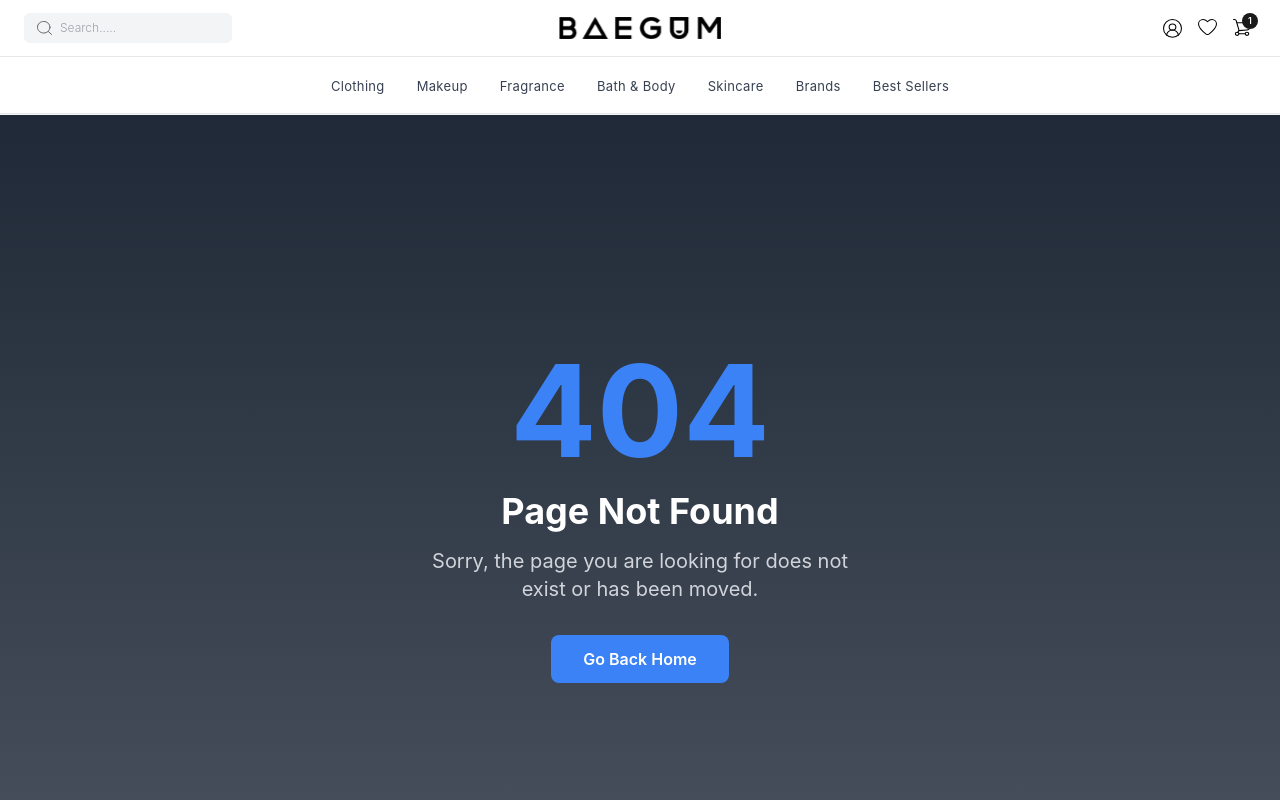
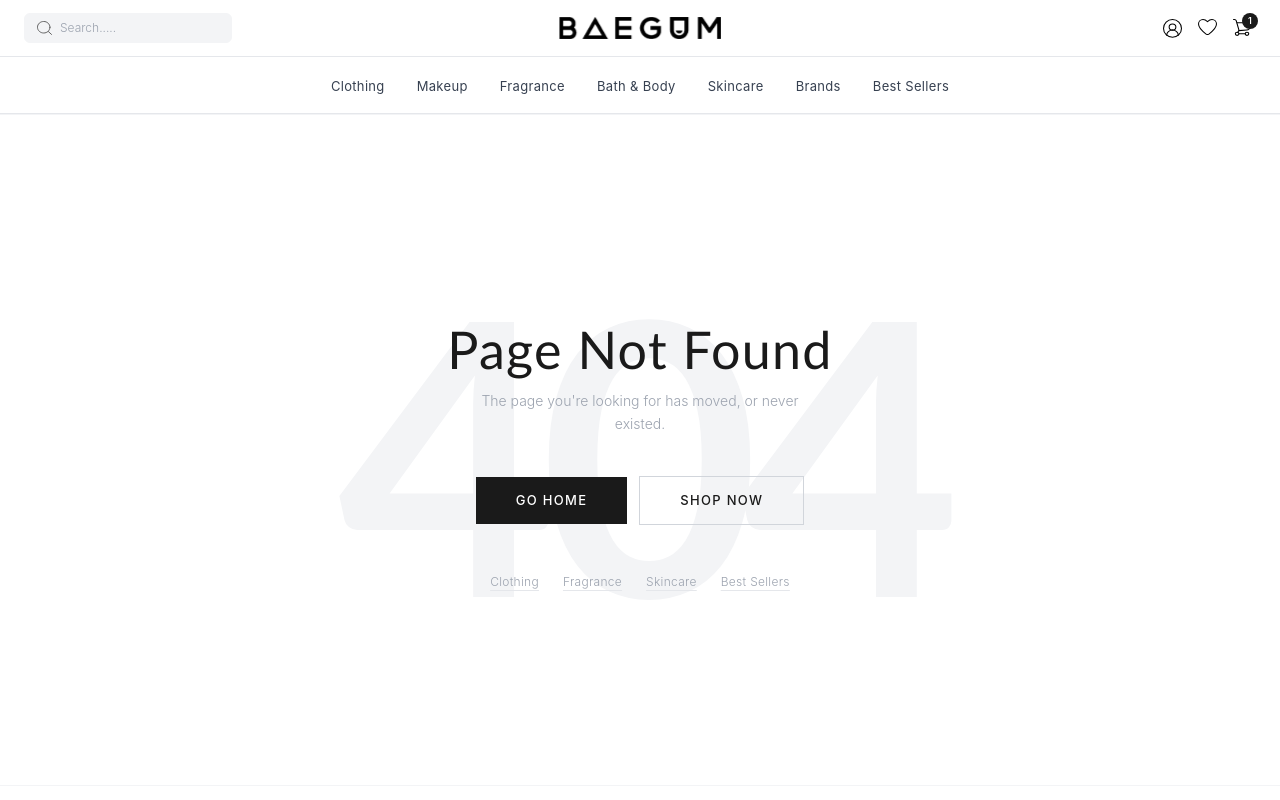
Before and after one commit to RubyLoom-Labs/Baegum-Website-FE, a React (Vite) app: page /not-found in a window 1280 px wide. Shown: the top 800 px of the page. Built offline with nearby package versions, Linux system fonts and the light colour scheme.

Commit message:
feat:404 page not found page

```diff
--- a/src/pages/NotFound.jsx
+++ b/src/pages/NotFound.jsx
@@ -1,21 +1,132 @@
-import { Link } from 'react-router-dom'
+import { useEffect, useState } from "react";
+import { Link } from "react-router-dom";
+
+import logoSrc from "@/assets/logo/logo-nav.svg";
+
+// ─────────────────────────────────────────────────────────────────────────────
+// BAEGUM 404 — Editorial fashion aesthetic
+// Minimal, refined, on-brand
+// ─────────────────────────────────────────────────────────────────────────────
 
 export default function NotFound() {
+  const [visible, setVisible] = useState(false);
+
+  useEffect(() => {
+    const t = setTimeout(() => setVisible(true), 50);
+    return () => clearTimeout(t);
+  }, []);
+
   return (
-    <div className="min-h-screen bg-gradient-to-b from-dark to-dark/80 text-white flex items-center justify-center">
-      <div className="text-center">
-        <h1 className="text-9xl font-bold text-primary mb-4">404</h1>
-        <h2 className="text-4xl font-bold mb-4">Page Not Found</h2>
-        <p className="text-xl text-gray-300 mb-8 max-w-md">
-          Sorry, the page you are looking for does not exist or has been moved.
-        </p>
-        <Link
-          to="/"
-          className="inline-block px-8 py-3 bg-primary text-white rounded-lg font-semibold hover:bg-primary/90 transition transform hover:scale-105"
+    <div
+      className="min-h-screen md:min-h-[calc(100vh-130px)] bg-white flex flex-col items-center justify-center
+                 relative overflow-hidden px-6"
+    >
+      {/* ── Decorative background text ───────────────────────────── */}
+      <span
+        className="absolute select-none pointer-events-none font-black text-gray-100
+                   leading-none tracking-tighter"
+        style={{
+          fontSize:   "clamp(160px, 30vw, 380px)",
+          top:        "50%",
+          left:       "50%",
+          transform:  "translate(-50%, -50%)",
+          fontFamily: "'Futura', 'Trebuchet MS', sans-serif",
+          zIndex:     0,
+          opacity:    visible ? 1 : 0,
+          transition: "opacity 0.8s ease 0.1s",
+        }}
+      >
+        404
+      </span>
+
+      {/* ── Main content ─────────────────────────────────────────── */}
+      <div
+        className="relative z-10 flex flex-col items-center text-center gap-6"
+        style={{
+          opacity:    visible ? 1 : 0,
+          transform:  visible ? "translateY(0)" : "translateY(20px)",
+          transition: "opacity 0.6s ease 0.2s, transform 0.6s ease 0.2s",
+        }}
+      >
+        {/* Logo
+
+        <img
+          src={logoSrc}
+          alt="BAEGUM"
+          height={40}
+          style={{ height: 28, width: "auto" }}
+          draggable={false}
+          className="select-none mb-2 opacity-60"
+        />*/}
+
+        {/* Thin divider
+        <div
+          className="h-px bg-gray-200"
+          style={{
+            width:      visible ? "80px" : "0px",
+            transition: "width 0.6s ease 0.4s",
+          }}
+        />*/}
+
+        {/* Message */}
+        <div className="flex flex-col items-center gap-2 mt-2">
+          <h1
+            className="text-[28px] md:text-[52px] font-light text-[#1a1a1a] leading-tight tracking-wide"
+            style={{ fontFamily: "'Futura', 'Trebuchet MS', sans-serif" }}
+          >
+            Page Not Found
+          </h1>
+          <p className="text-[14px] text-gray-400 font-light max-w-xs leading-relaxed">
+            The page you're looking for has moved, or never existed.
+          </p>
+        </div>
+
+        {/* CTA buttons */}
+        <div className="flex flex-col sm:flex-row items-center gap-3 mt-4">
+          <Link
+            to="/"
+            className="px-10 py-3.5 bg-[#1a1a1a] text-white text-[13px] font-medium
+                       tracking-widest uppercase hover:bg-gray-800 active:bg-gray-700
+                       transition-colors duration-200"
+          >
+            Go Home
+          </Link>
+          <Link
+            to="/clothing"
+            className="px-10 py-3.5 border border-gray-300 text-[#1a1a1a] text-[13px]
+                       font-medium tracking-widest uppercase hover:border-[#1a1a1a]
+                       hover:bg-gray-50 active:bg-gray-100 transition-colors duration-200"
+          >
+            Shop Now
+          </Link>
+        </div>
+
+        {/* Quick nav links */}
+        <div
+          className="flex flex-wrap items-center justify-center gap-x-6 gap-y-2 mt-6"
+          style={{
+            opacity:    visible ? 1 : 0,
+            transition: "opacity 0.6s ease 0.6s",
+          }}
         >
-          Go Back Home
-        </Link>
+          {[
+            { label: "Clothing",    href: "/clothing"      },
+            { label: "Fragrance",   href: "/fragrance"     },
+            { label: "Skincare",    href: "/skincare"      },
+            { label: "Best Sellers",href: "/best-sellers"  },
+          ].map((link) => (
+            <Link
+              key={link.label}
+              to={link.href}
+              className="text-[12px] text-gray-400 hover:text-[#1a1a1a] transition-colors
+                         font-light tracking-wide underline underline-offset-4
+                         decoration-gray-200 hover:decoration-gray-400"
+            >
+              {link.label}
+            </Link>
+          ))}
+        </div>
       </div>
     </div>
-  )
+  );
 }
```
